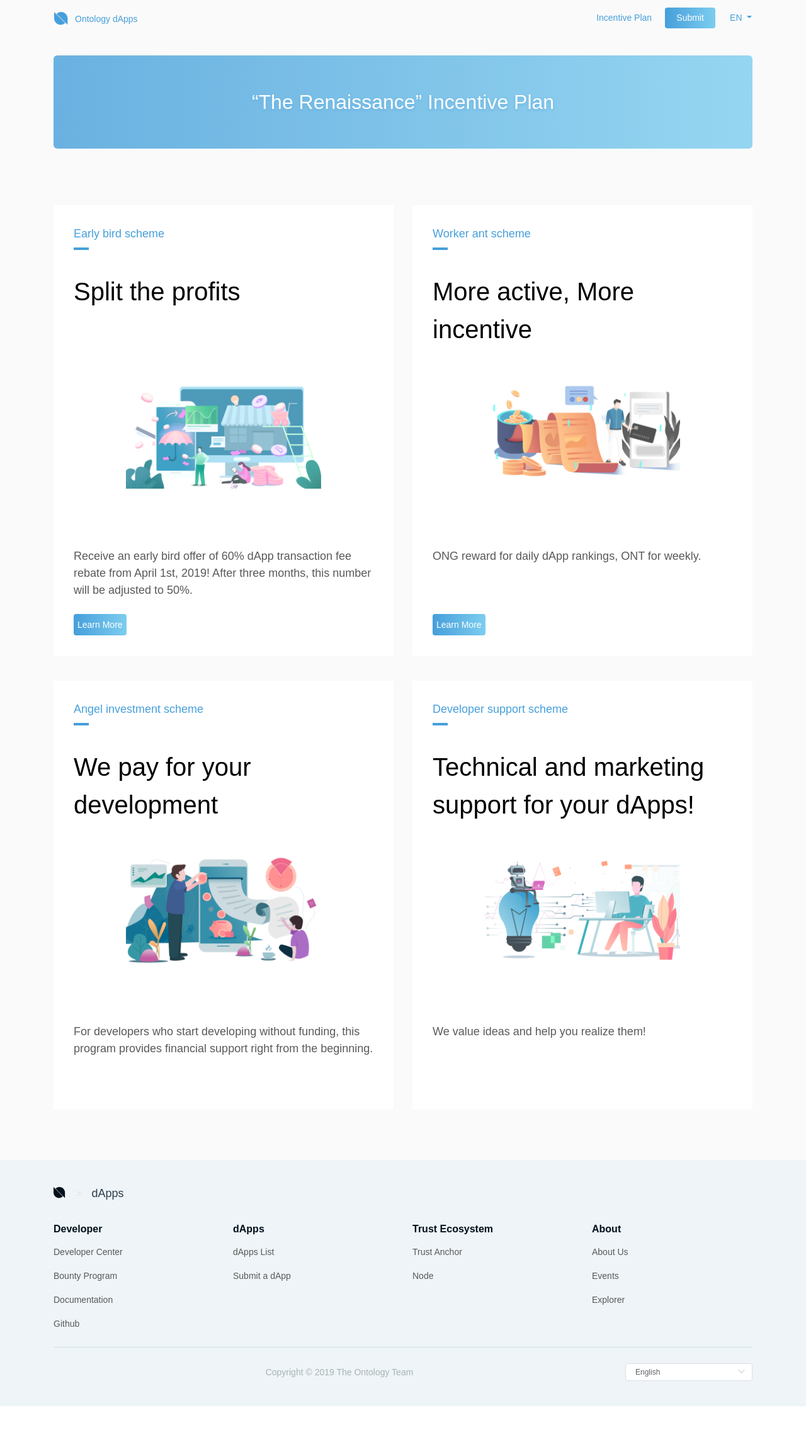
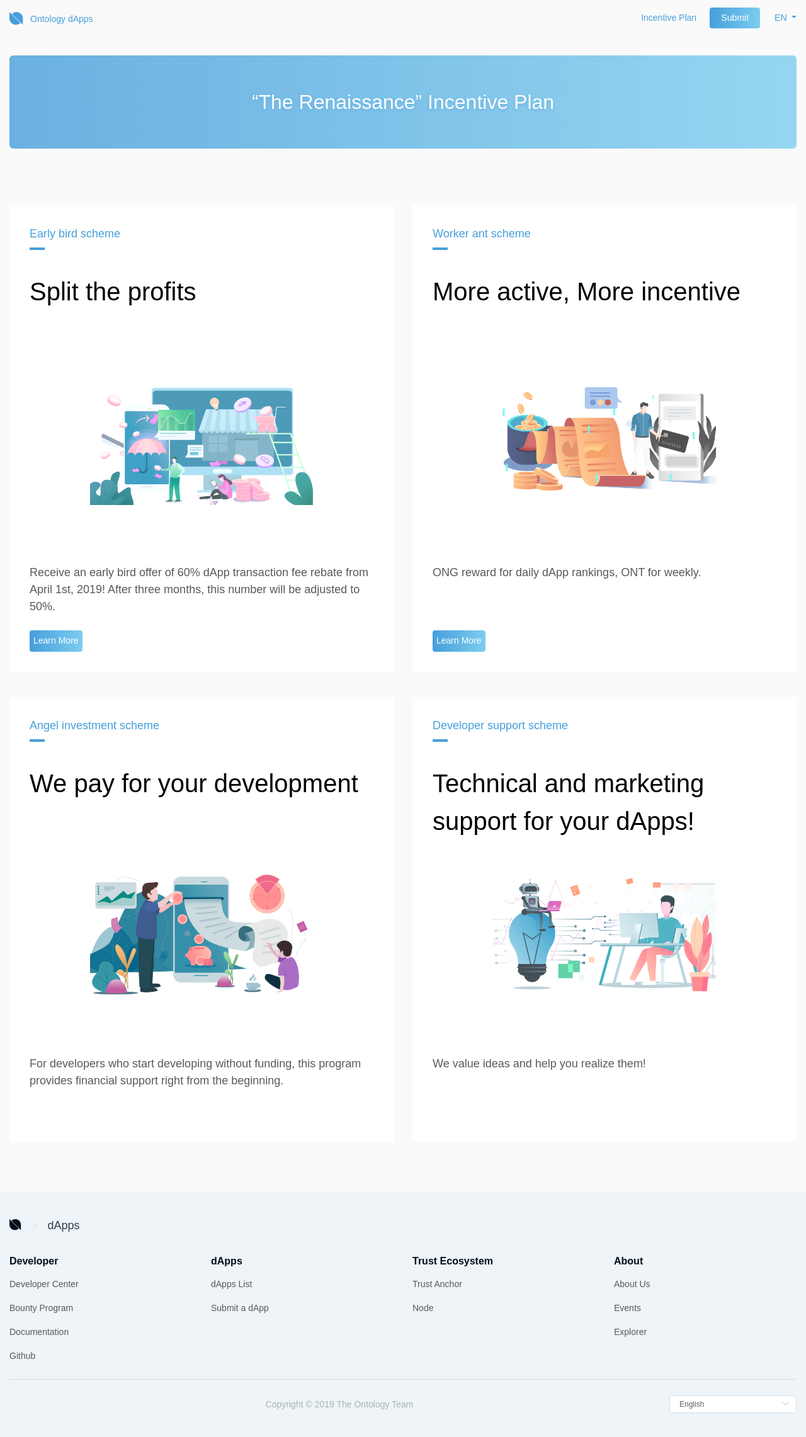
Before and after one commit to sulingxiao/ONT-dApp-Store, a Vue app: page /support in a window 1280 px wide. Shown: the whole page at 63% size. Before the commit the page ends 2233 px from the top, so only its background shows below. Built offline with nearby package versions, Linux system fonts and the light colour scheme; what vue-cookies would draw is missing.

Commit message:
Fixed container to 1280px.

```diff
--- a/src/App.vue
+++ b/src/App.vue
@@ -1,13 +1,13 @@
 <template>
   <div id="app">
-    <top-nav-d-app></top-nav-d-app>
+    <top-nav></top-nav>
     <router-view></router-view>
     <footer-nav></footer-nav>
   </div>
 </template>
 
 <script>
-import TopNavDApp from "./components/common/TopNav";
+import TopNav from "./components/common/TopNav";
 import FooterNav from "./components/common/Footer";
 import "bootstrap/dist/css/bootstrap.min.css";
 import "bootstrap/dist/js/bootstrap.min.js";
@@ -15,7 +15,7 @@
 export default {
   components: {
     FooterNav,
-    TopNavDApp
+    TopNav
   }
 };
 </script>
@@ -26,4 +26,14 @@
   color: #2c3e50;
   background: #fafafa;
 }
+
+/* 自定义container宽度为1280px */
+.container-fluid {
+  padding-right: 0;
+  padding-left: 0;
+}
+.row {
+  max-width: 1280px;
+  margin: 0 auto !important;
+}
 </style>
--- a/src/components/common/Footer.vue
+++ b/src/components/common/Footer.vue
@@ -1,13 +1,14 @@
 <template>
   <div class="footer-background">
-    <div class="container footer-container mobile-container">
+    <div class="container-fluid footer-container mobile-container">
+      <div class="row">
+        <div class="col">
           <div class="footer-logo-title">
-        <img
-          class="footer-logo-img"
-          :src="'/static/logo/black.png'"
-        />
+            <img class="footer-logo-img" :src="'/static/logo/black.png'" />
             <label class="footer-logo-label">></label>
             <label class="footer-logo-text">{{ $t("footer.homeName") }}</label>
+          </div>
+        </div>
       </div>
 
       <div class="row">
@@ -25,10 +26,14 @@
         </div>
       </div>
 
+      <div class="row">
+        <div class="col">
           <div class="footer-line"></div>
 
           <div class="footer-copyright">
-        <span class="copyright-txt">Copyright © 2019 The Ontology Team</span>
+            <span class="copyright-txt"
+              >Copyright © 2019 The Ontology Team</span
+            >
             <el-select class="pull-right" v-model="$i18n.locale" size="mini">
               <el-option
                 v-for="item in options"
@@ -38,6 +43,8 @@
               >
               </el-option>
             </el-select>
+          </div>
+        </div>
       </div>
     </div>
   </div>
--- a/src/components/common/TopNav.vue
+++ b/src/components/common/TopNav.vue
@@ -1,5 +1,7 @@
 <template>
-  <nav class="navbar navbar-expand-lg navbar-expand-md navbar-light container">
+  <nav
+    class="navbar navbar-expand-lg navbar-expand-md navbar-light container-fluid"
+  >
     <router-link class="navbar-brand" :to="{ path: '/' }">
       <img class="navbar-logo" :src="'/static/logo/blue.png'" />
       <span class="ont-navbar-txt">Ontology dApps</span>
@@ -54,6 +56,11 @@
 </template>
 
 <style rel="stylesheet/scss" lang="scss" scoped>
+.navbar {
+  max-width: 1280px;
+  padding-right: 15px;
+  padding-left: 15px;
+}
 .navbar-toggler {
   border: 0;
 }
--- a/src/components/main/Banner.vue
+++ b/src/components/main/Banner.vue
@@ -1,5 +1,7 @@
 <template>
   <div class="banner-container">
+    <div class="row">
+      <div class="col">
         <el-carousel
           :type="type"
           :height="carouselHeight"
@@ -12,6 +14,8 @@
             <img v-else :src="banner.img" alt="" />
           </el-carousel-item>
         </el-carousel>
+      </div>
+    </div>
   </div>
 </template>
 
--- a/src/components/main/TableList.vue
+++ b/src/components/main/TableList.vue
@@ -1,6 +1,7 @@
 <template>
   <div class="row table-list-container">
     <div class="col">
+      <div class="table-area">
         <div class="tables-top">
           <span class="tl-table-tit">{{ $t("main.tl.name") }}</span>
           <div class="tl-table-line"></div>
@@ -174,6 +175,7 @@
         </div>
       </div>
     </div>
+  </div>
 </template>
 
 <script>
@@ -218,8 +220,12 @@
 
 <style rel="stylesheet/scss" lang="scss" scoped>
 .table-list-container {
+  margin: 48px auto 32px !important;
+
+  .table-area {
     background-color: white;
-  margin: 48px 0 32px;
+    padding: 15px;
+  }
 }
 .tables-top {
   margin-top: 14px;
@@ -229,8 +235,7 @@
   color: rgba(70, 159, 219, 1);
 }
 .tl-total-info {
-  margin-top: 15px;
-  margin-bottom: 15px;
+  margin: 30px -15px 30px !important;
 
   div {
     font-size: 14px;
@@ -333,7 +338,7 @@
   background: rgba(70, 159, 219, 1);
 }
 .tl-pagination {
-  margin: 24px 0;
+  margin: 24px auto !important;
 }
 /deep/ .el-pagination.is-background .el-pager li:not(.disabled).active {
   background-color: #469fdb;
--- a/src/components/main/index.vue
+++ b/src/components/main/index.vue
@@ -1,21 +1,15 @@
 <template>
-  <div class="container">
+  <div class="container-fluid">
     <banner></banner>
     <table-list></table-list>
-    <!--    <tables></tables>-->
-    <!--    <list></list>-->
   </div>
 </template>
 
 <script>
 import Banner from "./Banner";
 import TableList from "./TableList";
-import Tables from "./Tables";
-import List from "./List";
 
 export default {
-  components: { Tables, List, Banner, TableList }
+  components: { Banner, TableList }
 };
 </script>
-
-<style scoped></style>
--- a/src/components/support/Detail1.vue
+++ b/src/components/support/Detail1.vue
@@ -1,5 +1,7 @@
 <template>
-  <div class="container">
+  <div class="container-fluid">
+    <div class="row">
+      <div class="col">
         <div class="breadcrumb-area">
           <el-breadcrumb separator-class="el-icon-arrow-right">
             <el-breadcrumb-item :to="{ name: 'DApp' }">{{
@@ -39,6 +41,8 @@
           </div>
 
           <div class="spt-detail-txt">{{ $t("support.detail1.txt5") }}</div>
+        </div>
+      </div>
     </div>
   </div>
 </template>
--- a/src/components/support/Detail2.vue
+++ b/src/components/support/Detail2.vue
@@ -1,5 +1,7 @@
 <template>
-  <div class="container">
+  <div class="container-fluid">
+    <div class="row">
+      <div class="col">
         <div class="breadcrumb-area">
           <el-breadcrumb separator-class="el-icon-arrow-right">
             <el-breadcrumb-item :to="{ name: 'DApp' }">{{
@@ -83,6 +85,8 @@
           </div>
         </div>
       </div>
+    </div>
+  </div>
 </template>
 
 <style rel="stylesheet/scss" lang="scss" scoped>
--- a/src/components/support/Detail3.vue
+++ b/src/components/support/Detail3.vue
@@ -1,5 +1,7 @@
 <template>
-  <div class="container">
+  <div class="container-fluid">
+    <div class="row">
+      <div class="col">
         <div class="breadcrumb-area">
           <el-breadcrumb separator-class="el-icon-arrow-right">
             <el-breadcrumb-item :to="{ name: 'DApp' }">{{
@@ -79,7 +81,11 @@
             <div>{{ $t("support.detail3.txt10") }}</div>
             <div>{{ $t("support.detail3.txt11") }}</div>
             <div>{{ $t("support.detail3.txt12") }}</div>
-        <div class="spt-detail-txt-tips">{{ $t("support.detail3.txt13") }}</div>
+            <div class="spt-detail-txt-tips">
+              {{ $t("support.detail3.txt13") }}
+            </div>
+          </div>
+        </div>
       </div>
     </div>
   </div>
--- a/src/components/support/Detail4.vue
+++ b/src/components/support/Detail4.vue
@@ -1,5 +1,7 @@
 <template>
-  <div class="container">
+  <div class="container-fluid">
+    <div class="row">
+      <div class="col">
         <div class="breadcrumb-area">
           <el-breadcrumb separator-class="el-icon-arrow-right">
             <el-breadcrumb-item :to="{ name: 'DApp' }">{{
@@ -41,6 +43,8 @@
             <a :href="$t('support.detail4.url1')" target="_blank">{{
               $t("support.detail4.url1")
             }}</a>
+          </div>
+        </div>
       </div>
     </div>
   </div>
--- a/src/components/support/index.vue
+++ b/src/components/support/index.vue
@@ -1,6 +1,10 @@
 <template>
-  <div class="container support-container">
-    <div class="support-tit">{{ $t("support.index.name") }}</div>
+  <div class="container-fluid support-container">
+    <div class="row">
+      <div class="col">
+        <div class="support-tit">{{ $t("support.index.name") }}</div>
+      </div>
+    </div>
 
     <div class="row">
       <div
```
Lines whose indentation alone changed are shown as unchanged.
